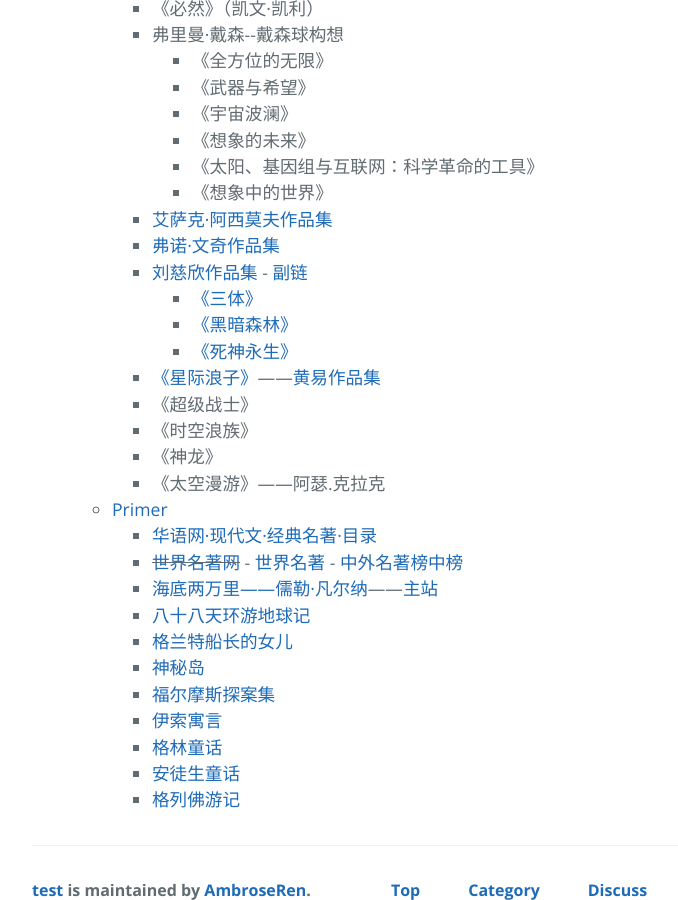
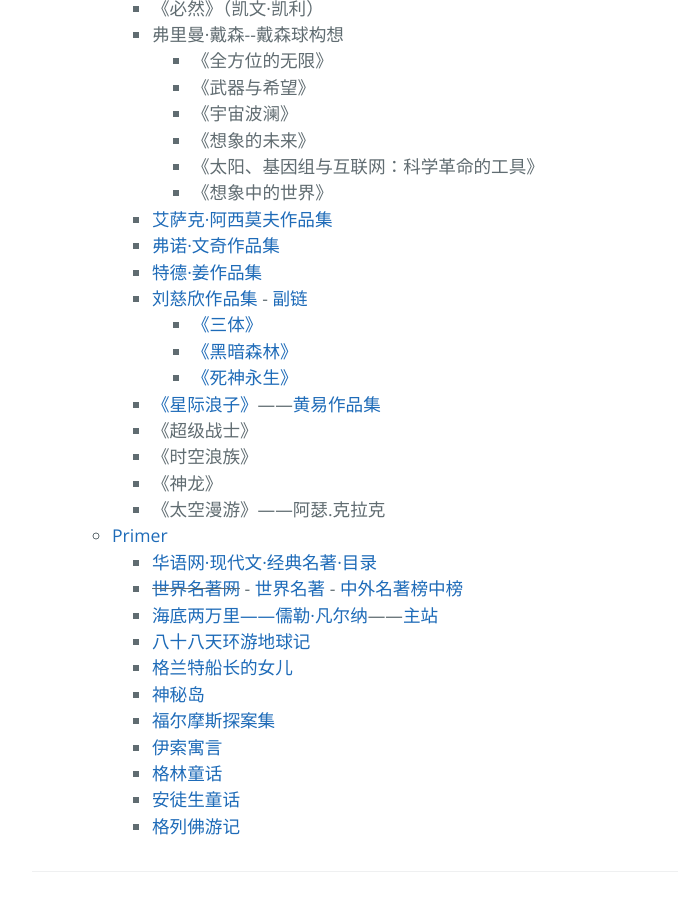
Before and after one commit to AmbroseRen/test, a Jekyll site: the page built from Library/BookListsOne.md, in a window 1280 px wide and 900 px high, scrolled down 4467 px. Shown: the whole window, without its empty margins (192-870 px from the left). Built offline with Jekyll 4.4.1, drawn with Linux system fonts in a browser that asks for light colours; our own code applies the rules of GitHub Pages for plain Markdown files; the repository's description, which GitHub fills in, is left out.

Commit message:
Update BookListsOne.md

```diff
--- a/Library/BookListsOne.md
+++ b/Library/BookListsOne.md
@@ -249,7 +249,8 @@
                     </li>
                     <li><a href="https://www.kanunu8.com/files/writer/448.html">艾萨克·阿西莫夫作品集</a></li>
                     <li><a href="https://www.kanunu8.com/files/writer/6451.html">弗诺·文奇作品集</a></li>
-                    <li><a href="http://liucixin.zuopinj.com/">刘慈欣作品集</a> - <a href="https://www.51shucheng.net/zuojia/liucixin">副链</a>
+                    <li><a href="https://www.kanunu8.com/files/writer/6445.html">特德·姜作品集</a></li>
+		    <li><a href="http://liucixin.zuopinj.com/">刘慈欣作品集</a> - <a href="https://www.51shucheng.net/zuojia/liucixin">副链</a>
                         <ul>
                             <li><a href="https://www.51shucheng.net/kehuan/santi">《三体》</a></li>
                             <li><a href="https://www.51shucheng.net/kehuan/santi/santi2">《黑暗森林》</a></li>
```
